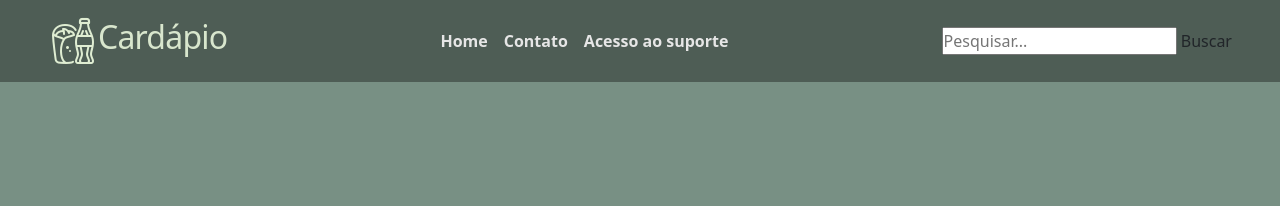
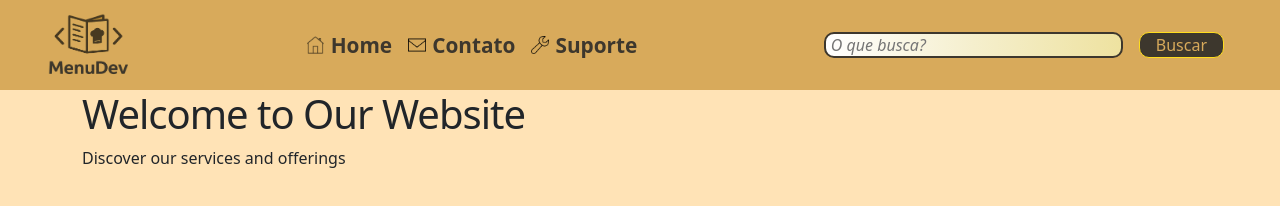
Before and after one commit to jncaue/cardapio-frontend, a plain HTML site: page index.html in a window 1280 px wide. Drawn offline with nearby package versions, Linux system fonts and the light colour scheme.

Commit message:
Update index - finalização da base estetica da barra de navegação

```diff
--- a/assets/css/style.css
+++ b/assets/css/style.css
@@ -15,7 +15,7 @@
 
 body {
     min-height: 100vh;
-    background-color: #789084;
+    background-color: rgba(255, 200, 110, 0.500);
 }
 
 img,
@@ -47,21 +47,6 @@ h6 {
 
 /* header */
 
-/* barra de navegação */
-.header-nav {
-    background-color: #4e5d55;
-
-}
-
-/* nav-primary__container */
-.nav-h2 {
-    color: #D8E6CD;
-    display: flex;
-    align-items: baseline;
-}
-
-
-
 /* divisões da barra de navegação */
 .nav-primary__container,
 .nav-secondary__container,
@@ -71,28 +56,139 @@ h6 {
     gap: 1rem;
 }
 
+/* barra de navegação */
+.header-nav {
+    background-color: #D8AA5B;
+
+}
+
+.icon__logo {
+    width: 5rem;
+}
+
+/* nav-primary__container */
+/* .nav-h2 {
+    color: #D8E6CD;
+    display: flex;
+    align-items: baseline;
+} */
+
 /* lista nao ordenada */
 .nav-ul {
     /* background-color: #3a3a3a; */
     display: flex;
     flex-direction: row;
     justify-content: space-between;
-    padding-block: 1rem;
+    padding-block: 0.8rem;
     padding-inline: 3rem;
     margin: 0;
 }
 
+/* nav-secondary__container */
+.li-img__icon {
+    width: 1.5rem;
+    padding-right: 0.4rem;
+}
+
+
 /* itens da lista nao ordenada */
 .nav-li {
+    display: flex;
     list-style-type: none;
+    font-size: 1.3rem;
     align-items: center;
-    display: flex;
     /* padding-block: 0.5rem; */
 }
 
 /* anchors dos itens da lista nao ordenada */
 .li-a {
     text-decoration: none;
-    color: #e6e6e6;
+    color: #3D372D;
     font-weight: 600;
 }
+
+/* nav-terciary__container */
+
+.nav-terciary__container {
+    /* background-color: aquamarine; */
+    padding-inline: 0.5rem;
+
+}
+
+/* barra navegação - barra de pesquisa */
+.form {
+    display: flex;
+    flex-direction: row;
+    align-items: center;
+    gap: 1rem;
+}
+
+/* input da barra de pesquisa */
+.form-input {
+    border-radius: 10px;
+    padding-right: 4rem;
+    padding-left: 0.3rem;
+    padding-block: 0;
+    font-style: italic;
+    font-size: 1rem;
+    font-weight: 400;
+    border: 2px solid #3D372D;
+    transition: 1s;
+    background: linear-gradient(to right, #ffffff, #f5efcd, #eee2a0);
+    outline: none;
+    height: 10%;
+}
+
+/* input quando o mouse estiver por cima */
+.form-input:hover {
+    border: 2px solid #D8AA5B;
+    background: linear-gradient(to right, #eee2a0, rgb(231, 213, 109), #c5ac20);
+    box-shadow: 0 0px 10px #757700;
+    color: #eee2a0;
+    font-weight: 400;
+    transition: 1s;
+}
+
+/* input quando clicar dentro da caixa */
+.form-input:focus {
+    border: 2px solid #ffd000;
+    background: linear-gradient(to right, #ffffff, #f5efcd, #eee2a0);
+    box-shadow: 0 0px 10px #757700;
+    color: #3D372D;
+    font-weight: 400;
+    transition: 1s;
+}
+
+/* botão do input da barra de pesquisa */
+.input-btn {
+    background-color: #3D372D;
+    color: #D8AA5B;
+    border-radius: 10px;
+    border: 1px solid #ffdd1e;
+    font-size: 1rem;
+    font-weight: 500;
+    padding-inline: 1rem;
+    padding-block: 0;
+}
+
+/* botao input quando o mouse estiver por cima */
+.input-btn:hover {
+    background-color: #6e6452;
+    color: #fad088;
+    border-radius: 10px;
+    border: 2px solid #fae3bc;
+    font-size: 1rem;
+    font-weight: 500;
+    padding-inline: 1rem;
+    padding-block: 0;
+}
+
+/*  */
+
+/*  */
+
+/* main */
+
+/* section produtos */
+
+/* footer */
--- a/index.html
+++ b/index.html
@@ -23,48 +23,53 @@
         <nav class="header-nav">
 
             <!-- lista não ordenada de itens dentro do cabeçalho -->
-            <ul class="nav-ul">
+            <div class="nav-ul">
 
                 <!-- itens primários da lista -->
                 <div class="nav-primary__container">
                     <li class="nav-li">
-                        <a class="li-a" href="#"><img src="assets/img/icons/icon-logo.png" alt="Icon logo"></a>
-                        <h2 class="nav-h2">Cardápio </h2>
+                        <a class="li-a icon__logo" href="#"><img src="assets/img/icons/logoMenuDev.png"
+                                alt="Icon logo"></a>
+                        <!-- <h2 class="nav-h2">Cardápio </h2> -->
                     </li>
                 </div>
 
                 <!-- itens secundários da lista -->
                 <div class="nav-secondary__container">
-                    <li class="nav-li">
+
+                    <li class="nav-li mid__items">
+                        <img class="li-img__icon" src="assets/img/icons/icons8-casa-50.png" alt="Icone home">
                         <a class="li-a" href="#">Home</a>
                     </li>
-                    <li class="nav-li">
+                    <li class="nav-li mid__items">
+                        <img class="li-img__icon" src="assets/img/icons/icons8-nova-mensagem-50.png"
+                            alt="Icone contato">
                         <a class="li-a" href="#">Contato</a>
                     </li>
+                    <li class="nav-li mid__items">
+                        <img class="li-img__icon" src="assets/img/icons/icons8-suporte-50.png" alt="Icone suporte">
+                        <a class="li-a" href="#">Suporte</a>
+                    </li>
+
+                </div>
+
+                <!-- itens terciários -->
+                <!-- barra de pesquisa -->
+                <div class="nav-terciary__container">
                     <li class="nav-li">
-                        <a class="li-a" href="#">Acesso ao suporte</a>
+                        <form class="form" action="#" method="GET">
+                            <input class="form-input" type="text" name="q" placeholder="O que busca?">
+                            <button class="input-btn" type="submit">Buscar</button>
+                        </form>
                     </li>
                 </div>
 
-                <!-- itens terciários -->
-                <!-- barra de navegação -->
-                <div class="nav-secondary__container">
-                    <li class="nav-li">
-                        <form class="barra-pesquisa btn-primary" action="buscar.html" method="GET">
-                            <input type="text" name="q" placeholder="Pesquisar...">
-                            <button type="submit">Buscar</button>
-                        </form>
-                    </li>
-
-
-                </div>
-            </ul>
-
+            </div>
         </nav>
     </header>
 
     <!-- meio da página -->
-    <!-- <div class="container">
+    <div class="container">
         <div class=" main">
             <div class="main-banner">
                 <h1 class="title-banner">Welcome to Our Website</h1>
@@ -72,7 +77,7 @@
             </div>
         </div>
     </div>
- -->
+
 
 
 
```
Also changed, not shown: assets/img/icons/icon-logo.png (deleted), assets/img/icons/icons8-casa-50.png (added), assets/img/icons/icons8-nova-mensagem-50.png (added), assets/img/icons/icons8-suporte-50.png (added), assets/img/icons/logoMenuDev.png (added).
